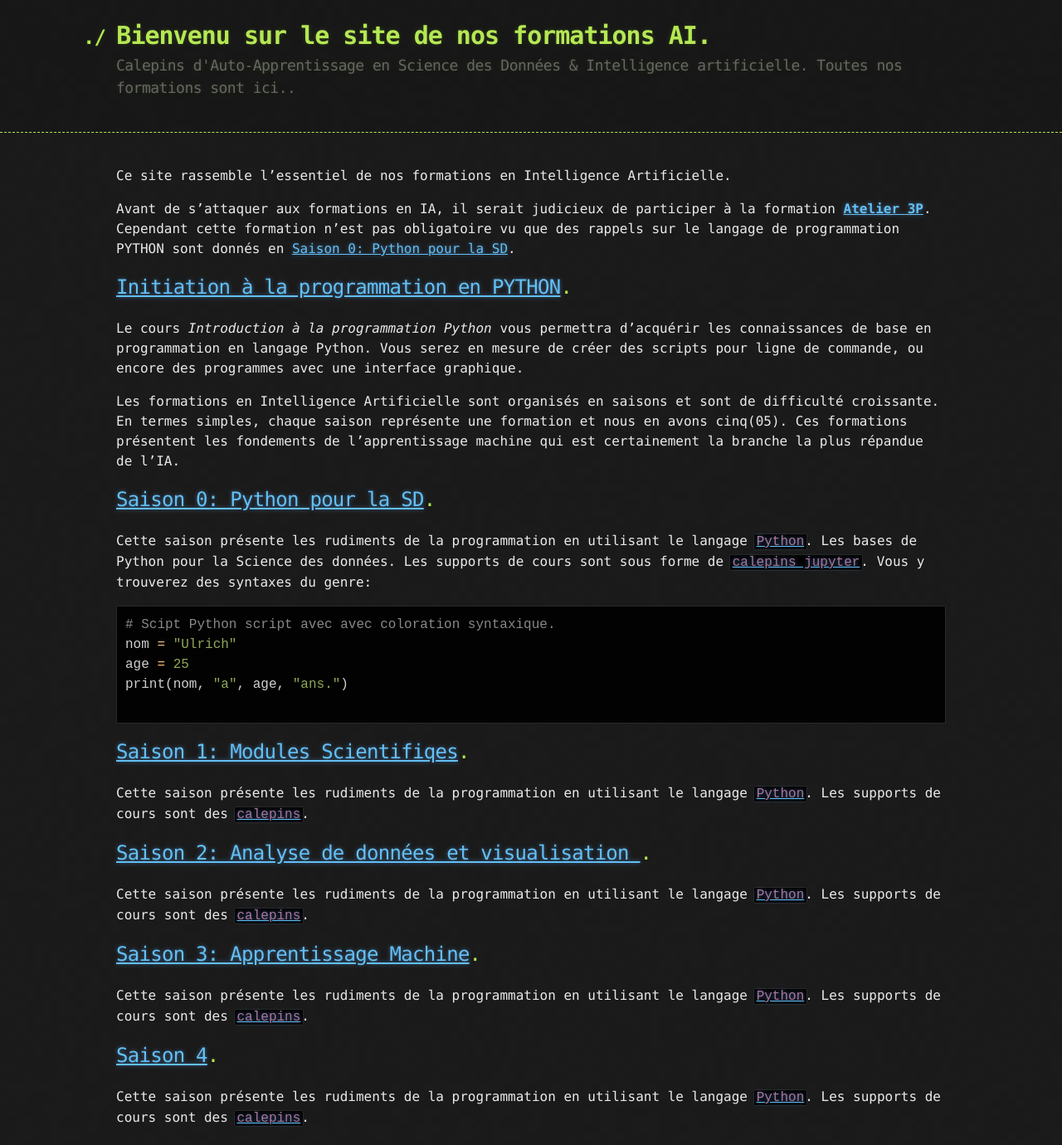
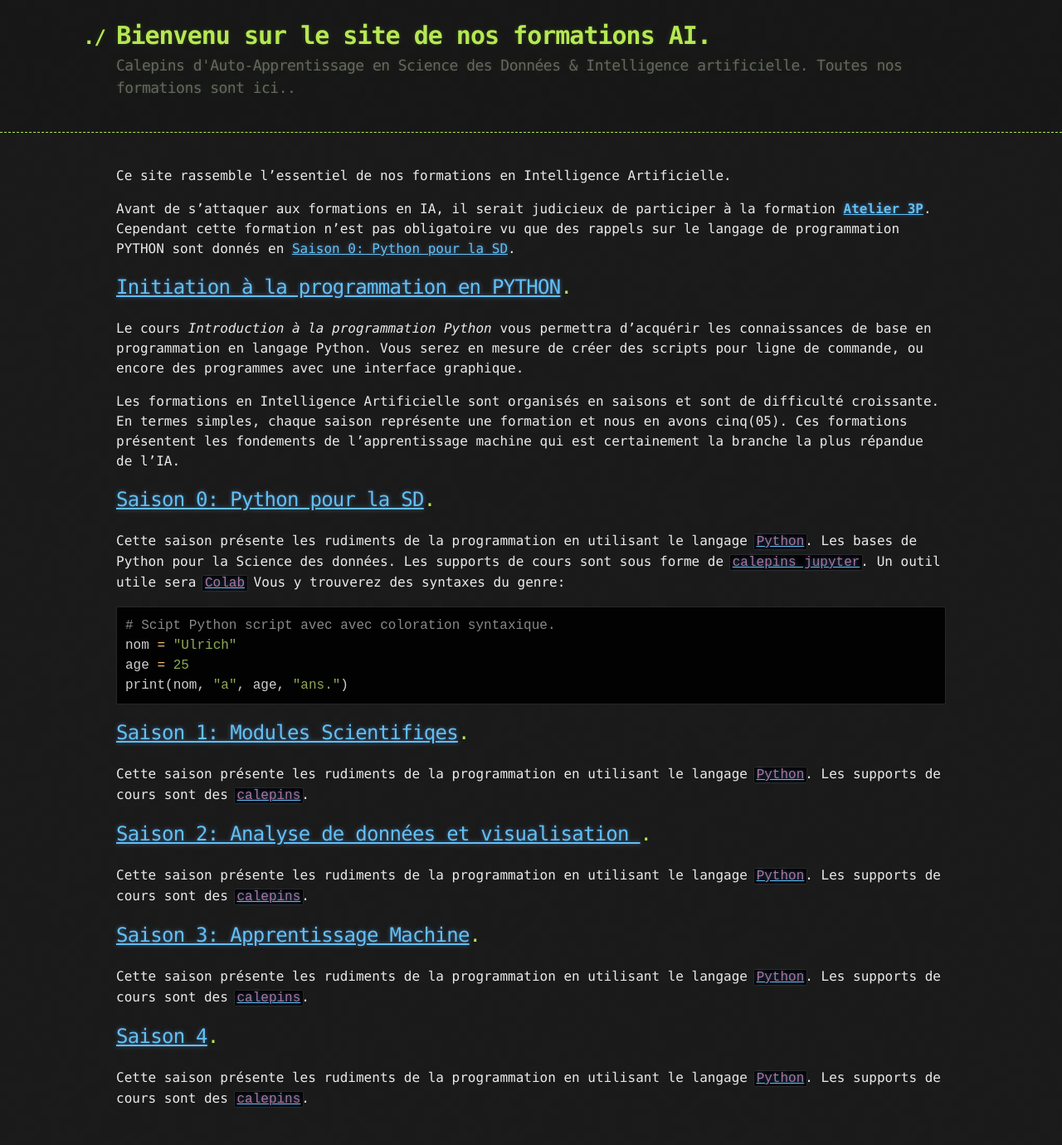
Before and after one commit to ai-technipreneurs/Nos-Formations-AI, a Jekyll site: the page built from index.md, in a window 1280 px wide. Shown: the whole page at 83% size. Built offline with Jekyll 4.4.1, drawn with Linux system fonts in a browser that asks for light colours; after the commit the page ends 1357 px from its top, so only the background shows below that.

Commit message:
Update index.md

````diff
--- a/index.md
+++ b/index.md
@@ -18,14 +18,14 @@ Les formations en Intelligence Artificielle sont organisés en saisons et sont d
 
 ## [Saison 0: Python pour la SD](./saison-0.html).
 Cette saison présente les rudiments de la programmation en utilisant le langage [`Python`](https://www.python.org/). Les bases de Python pour la Science des données. Les supports de cours sont sous forme de
-[`calepins jupyter`](https://jupyter.org/). Vous y trouverez des syntaxes du genre:
+[`calepins jupyter`](https://jupyter.org/). Un outil utile sera [`Colab`](https://colab.research.google.com/notebooks/welcome.ipynb?hl=fr)
+Vous y trouverez des syntaxes du genre:
 
 ```python
 # Scipt Python script avec avec coloration syntaxique.
 nom = "Ulrich"
 age = 25
 print(nom, "a", age, "ans.")
-
 ```
 
 
````
